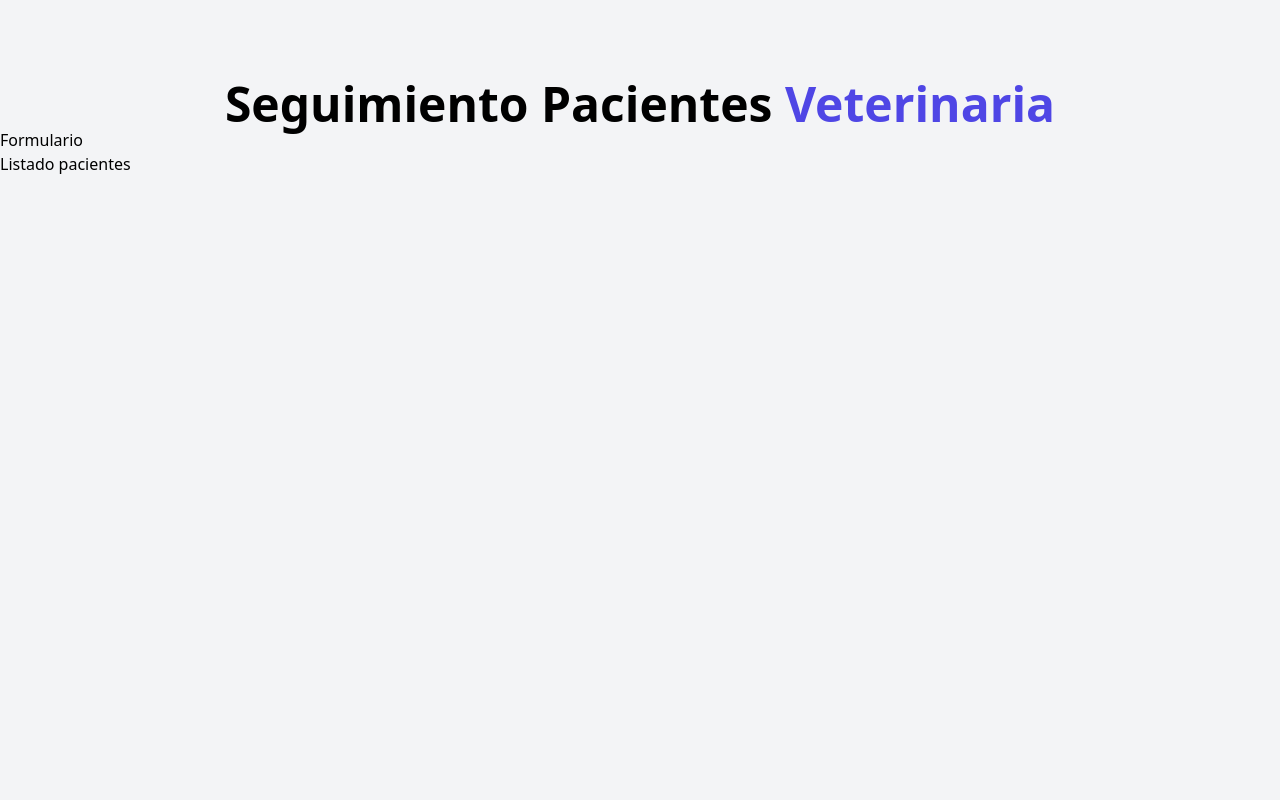
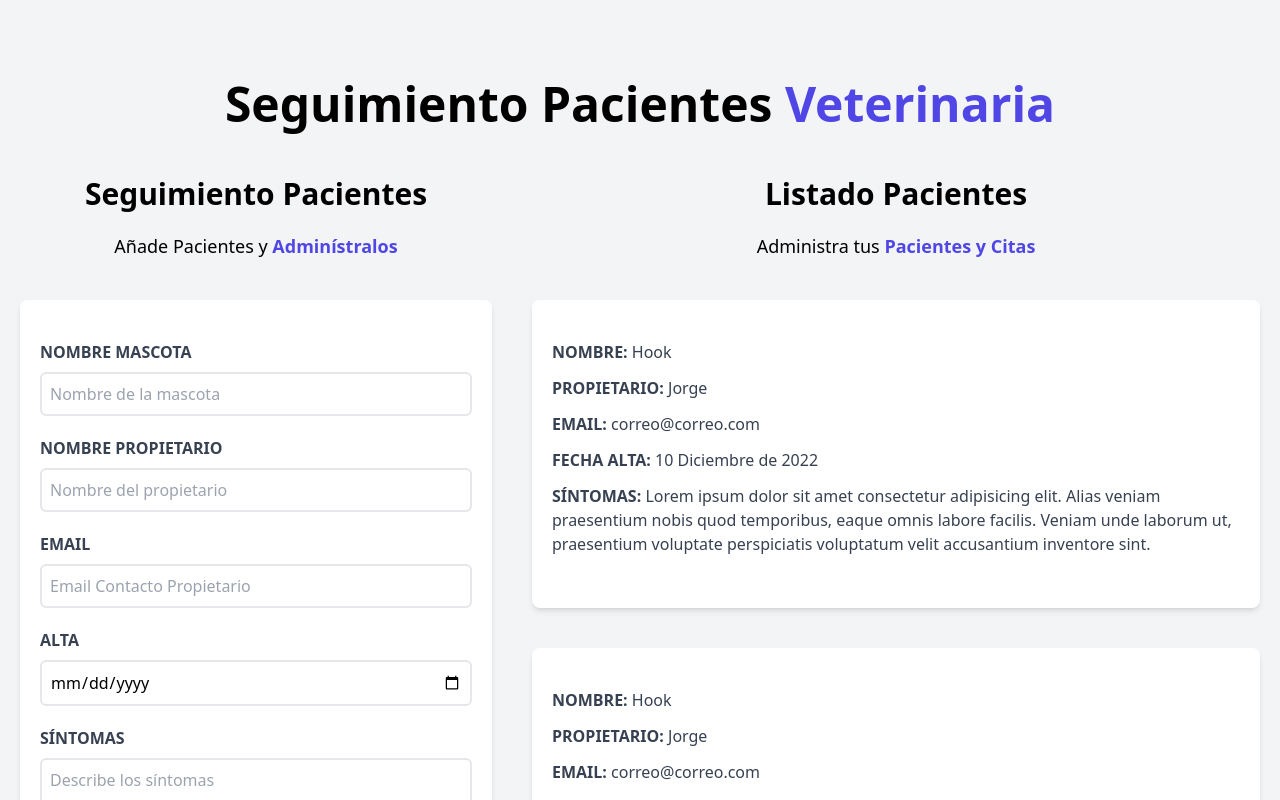
Before and after one commit to lemus777/citas-react, a React (Vite) app: page / in a window 1280 px wide. Shown: the top 800 px of the page. Built offline with nearby package versions, Linux system fonts and the light colour scheme.

Commit message:
formulario

```diff
--- a/src/App.jsx
+++ b/src/App.jsx
@@ -8,8 +8,10 @@
   return (
     <div className="container mx-auto mt-20">
       <Header />
-      <Formulario />
-      <ListadoPacientes />
+      <div className="mt-12 md:flex">
+        <Formulario />
+        <ListadoPacientes />
+      </div>
     </div>
   )
 }
--- a/src/components/Formulario.jsx
+++ b/src/components/Formulario.jsx
@@ -1,9 +1,92 @@
+import { useState, useEffect } from "react"
+
 const Formulario = () => {
+  const [nombre, setNombre] = useState('')
+  const [propietario, setPropietario] = useState('')
+  const [email, setEmail] = useState('')
+  const [fecha, setFecha] = useState('')
+  const [sintomas, setSintomas] = useState('')
+
+  const handleSubmit = (e) => {
+    e.preventDefault()
+
+    // Validación del formulario
+    if( [ nombre, propietario, email, fecha, sintomas ].includes('') ) { // esto comprueba si alguno de los estados es un string vacío
+      console.log('Hay al menos un campo vacío')
+    } else {
+      console.log('Todos llenos')
+    }
+  }
+
   return (
-    <div>
-      <h2>Formulario</h2>
+    <div className="md:w-1/2 lg:w-2/5">
+      <h2 className="font-black text-3xl text-center">Seguimiento Pacientes</h2>
+      <p className="text-lg mt-5 text-center mb-10">Añade Pacientes y <span className="text-indigo-600 font-bold">Adminístralos</span></p>
+
+      <form onSubmit={handleSubmit} className="bg-white shadow-md rounded-lg py-10 px-5 mb-10 mx-5">
+        <div className="mb-5">
+          <label htmlFor="mascota" className="block text-gray-700 uppercase font-bold">Nombre Mascota</label>
+          <input
+            id="mascota"
+            type='text'
+            placeholder="Nombre de la mascota"
+            className="border-2 w-full p-2 mt-2 placeholder-gray-400 rounded-md"
+            value={nombre}
+            onChange={ e => setNombre(e.target.value) }
+          />
+        </div>
+        <div className="mb-5">
+          <label htmlFor="propietario" className="block text-gray-700 uppercase font-bold">Nombre Propietario</label>
+          <input
+            id="propietario"
+            type='text'
+            placeholder="Nombre del propietario"
+            className="border-2 w-full p-2 mt-2 placeholder-gray-400 rounded-md"
+            value={propietario}
+            onChange={ e => setPropietario(e.target.value) }
+          />
+        </div>
+        <div className="mb-5">
+          <label htmlFor="email" className="block text-gray-700 uppercase font-bold">Email</label>
+          <input
+            id="email"
+            type='email'
+            placeholder="Email Contacto Propietario"
+            className="border-2 w-full p-2 mt-2 placeholder-gray-400 rounded-md"
+            value={email}
+            onChange={ e => setEmail(e.target.value) }
+          />
+        </div>
+        <div className="mb-5">
+          <label htmlFor="alta" className="block text-gray-700 uppercase font-bold">Alta</label>
+          <input
+            id="alta"
+            type='date'
+            className="border-2 w-full p-2 mt-2 placeholder-gray-400 rounded-md"
+            value={fecha}
+            onChange={ e => setFecha(e.target.value) }
+          />
+        </div>
+        <div className="mb-5">
+          <label htmlFor="sintomas" className="block text-gray-700 uppercase font-bold">Síntomas</label>
+          <textarea
+            id="sintomas"
+            placeholder="Describe los síntomas"
+            className="border-2 w-full p-2 mt-2 placeholder-gray-400 rounded-md"
+            value={sintomas}
+            onChange={ e => setSintomas(e.target.value) }
+          />
+        </div>
+        <input
+          type="submit"
+          className="bg-indigo-600 w-full p-3 text-white uppercase font-bold hover:bg-indigo-700 cursor-pointer transition-colors"
+          value='Agregar Paciente'
+        />
+      </form>
     </div>
   )
 }
 
+// htmlFor en el label nos sirve para vincular esa etiqueta con el input que lleve la misma id
+
 export default Formulario
--- a/src/components/ListadoPacientes.jsx
+++ b/src/components/ListadoPacientes.jsx
@@ -1,7 +1,14 @@
+import Paciente from "./Paciente"
+
 const ListadoPacientes = () => {
   return (
-    <div>
-      <h2>Listado pacientes</h2>
+    <div className="md:w-1/2 lg:w-3/5 md:h-screen overflow-scroll">
+      <h2 className="font-black text-3xl text-center">Listado Pacientes</h2>
+      <p className="text-lg mt-5 mb-10 text-center">Administra tus <span className="text-indigo-600 font-bold">Pacientes y Citas</span></p>
+      <Paciente />
+      <Paciente />
+      <Paciente />
+      <Paciente />
     </div>
   )
 }
--- /dev/null
+++ b/src/components/Paciente.jsx
@@ -0,0 +1,13 @@
+const Paciente = () => {
+  return (
+    <div className="mx-5 my-10 bg-white shadow-md px-5 py-10 rounded-lg">
+      <p className="font-bold mb-3 text-gray-700 uppercase">Nombre: <span className="font-normal normal-case">Hook</span></p>
+      <p className="font-bold mb-3 text-gray-700 uppercase">Propietario: <span className="font-normal normal-case">Jorge</span></p>
+      <p className="font-bold mb-3 text-gray-700 uppercase">Email: <span className="font-normal normal-case">correo@correo.com</span></p>
+      <p className="font-bold mb-3 text-gray-700 uppercase">Fecha Alta: <span className="font-normal normal-case">10 Diciembre de 2022</span></p>
+      <p className="font-bold mb-3 text-gray-700 uppercase">Síntomas: <span className="font-normal normal-case">Lorem ipsum dolor sit amet consectetur adipisicing elit. Alias veniam praesentium nobis quod temporibus, eaque omnis labore facilis. Veniam unde laborum ut, praesentium voluptate perspiciatis voluptatum velit accusantium inventore sint.</span></p>
+    </div>
+  )
+}
+
+export default Paciente
```
